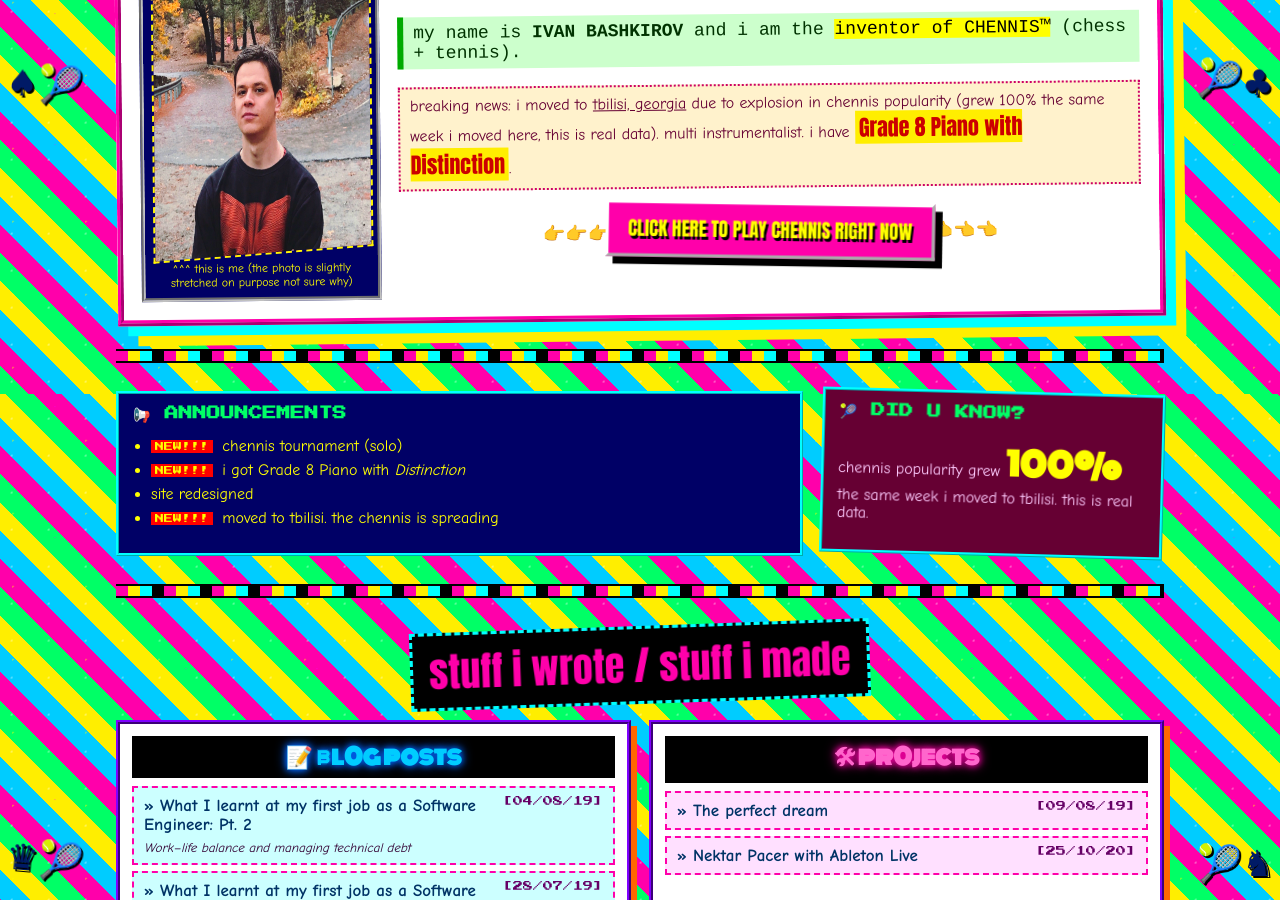
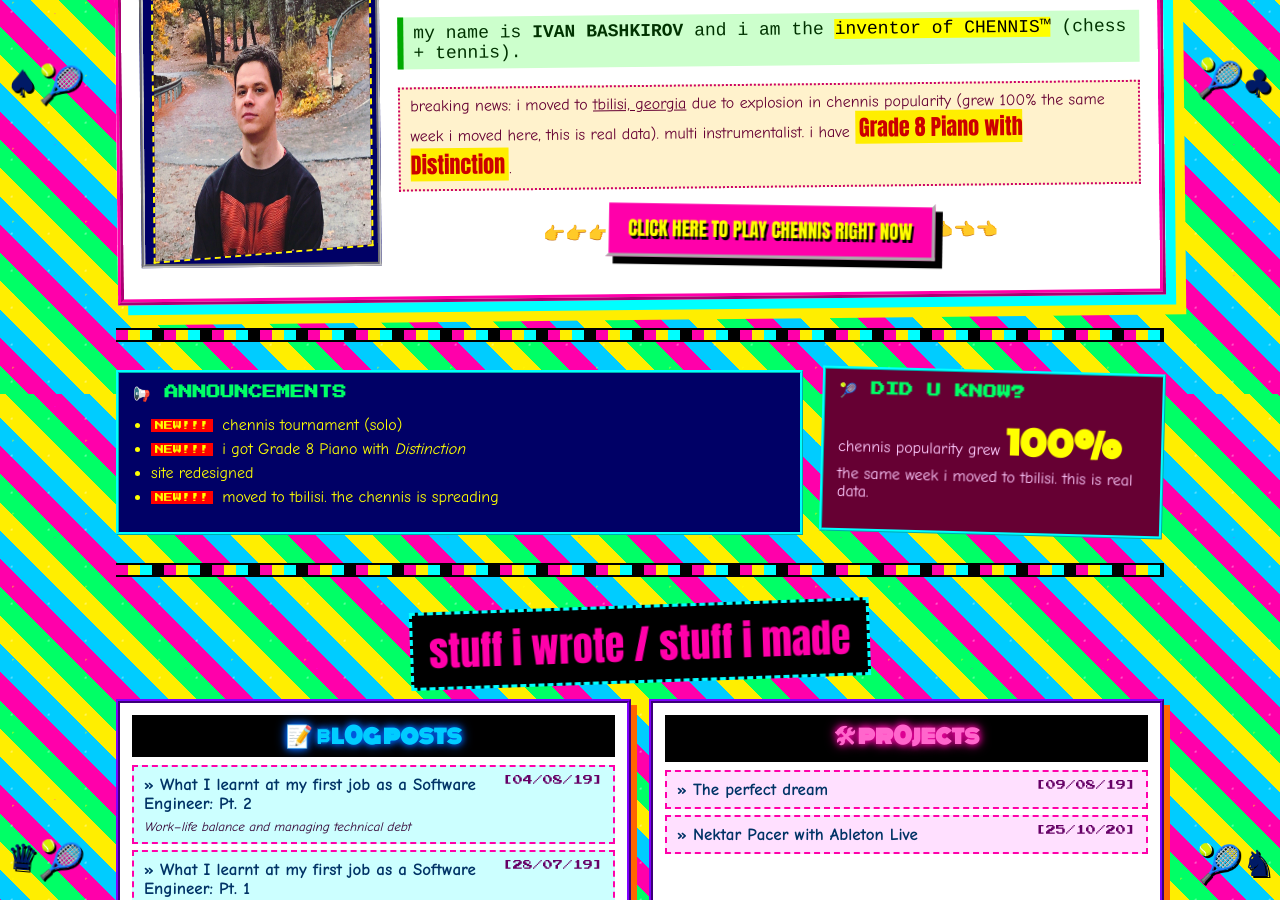
Before and after one commit to IvanBashkirov/ivanbashkirov.github.io, a Jekyll site: the page built from index.md, in a window 1280 px wide and 900 px high, scrolled down 506 px. Built offline with Jekyll 4.4.1, drawn with Linux system fonts in a browser that asks for light colours; some web fonts are replaced.

Commit message:
Remove stretched-photo caption on home page

```diff
--- a/_layouts/home.html
+++ b/_layouts/home.html
@@ -8,7 +8,6 @@ layout: default
     <div class="hero-left">
       <div class="badly-scaled-photo-frame">
         <img class="badly-scaled-photo" src="{{ '/assets/img/ivan.jpeg' | relative_url }}" alt="ivan (me)"/>
-        <p class="photo-caption">^^^ this is me (the photo is slightly stretched on purpose not sure why)</p>
       </div>
     </div>
     <div class="hero-right">
```
